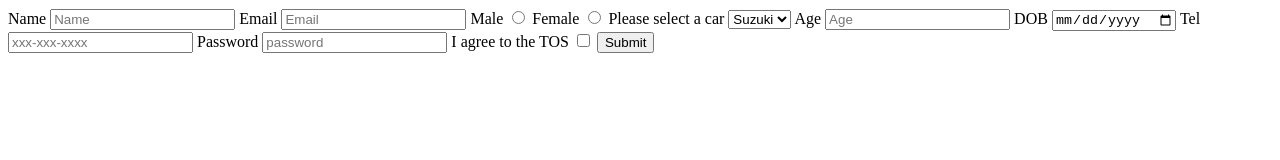
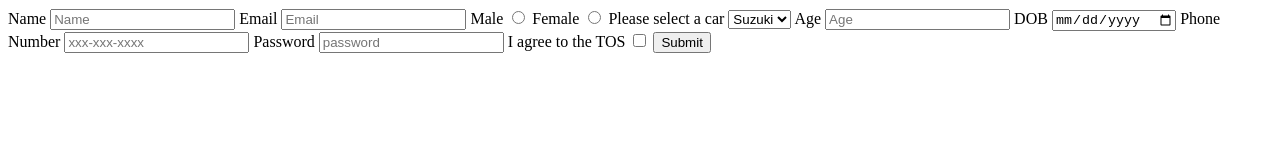
Before and after one commit to acciojob/signup-form-car-mahesh-enugula, a website: page main.html in a window 1280 px wide. Drawn offline with Linux system fonts and the light colour scheme.

Commit message:
created a submission

```diff
--- a/main.html
+++ b/main.html
@@ -28,10 +28,10 @@
         <input type="Number" id="age" required placeholder="Age">
         <label for="dob">DOB</label>
         <input type="Date" id="dob" required>
-        <label for="num">Tel</label>
-        <input type="tel" id="num" placeholder="xxx-xxx-xxxx">
-        <label for="pass">Password</label>
-        <input type="password" id="pass" placeholder="password">
+        <label for="number">Phone Number</label>
+        <input type="tel" id="number" placeholder="xxx-xxx-xxxx">
+        <label for="password">Password</label>
+        <input type="password" id="password" placeholder="password">
         <label for="tos">I agree to the TOS</label>
         <input type="checkbox" id="tos" required>
         <input type="submit">
```
